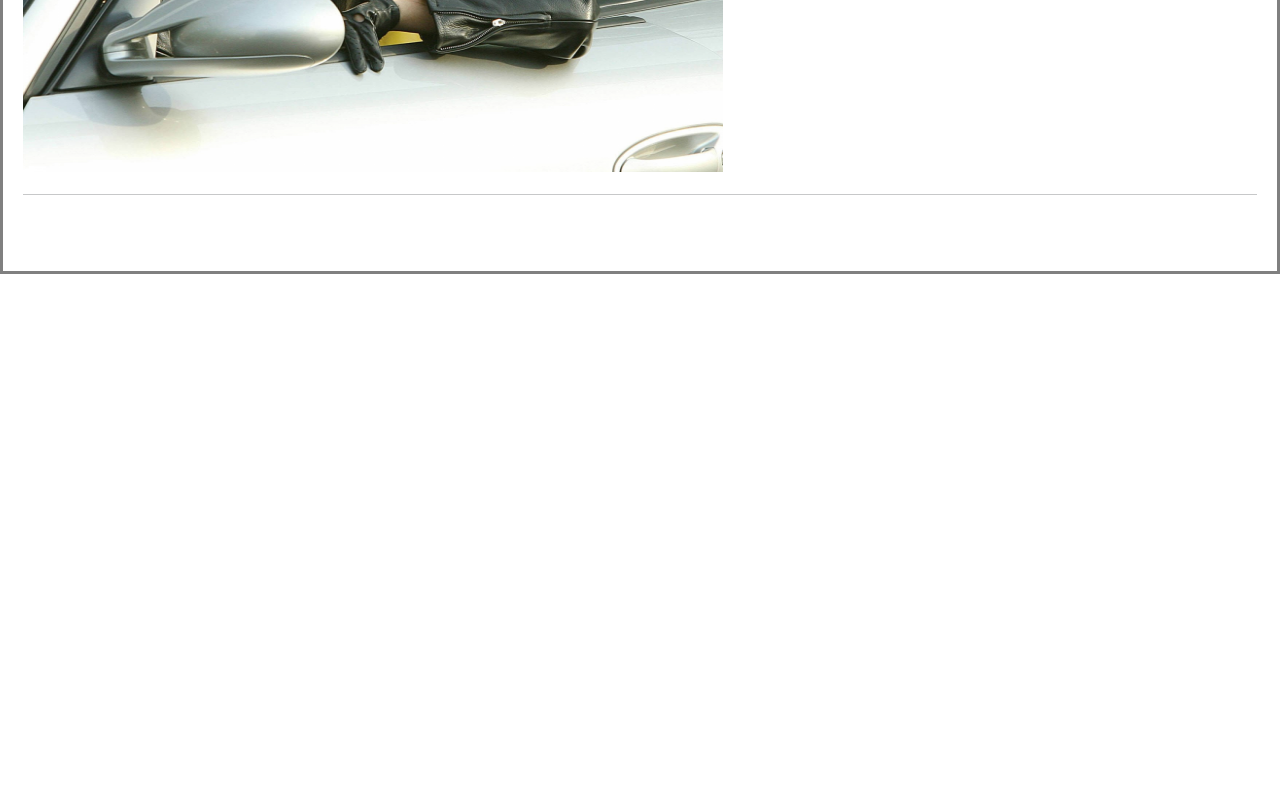
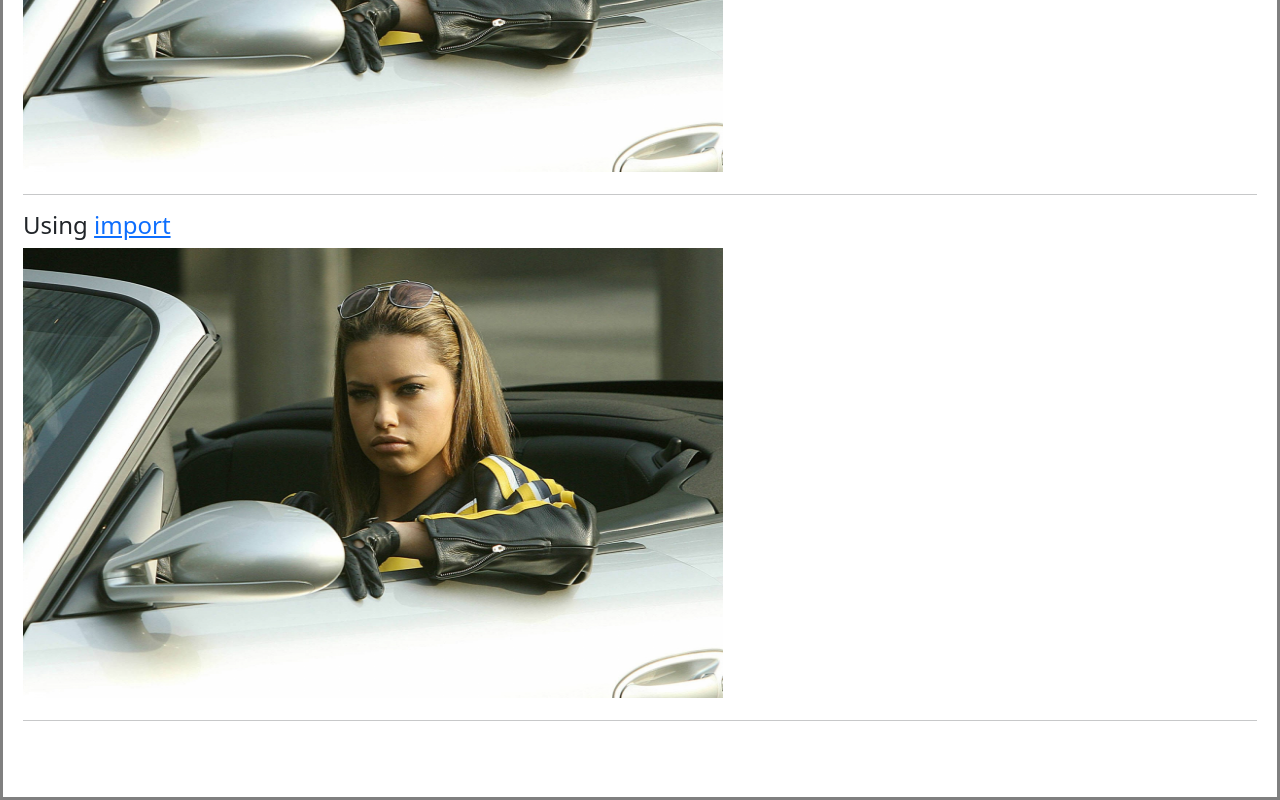
Before and after one commit to stopsopa/next.js-research, a Next.js app: page /images in a window 1280 px wide. Shown: the part 2371-3171 px from the top of the page. Before the commit the page ends 2645 px from the top, so only its background shows below. Built offline with nearby package versions, Linux system fonts and the light colour scheme.

Commit message:
fixing images

```diff
--- a/pages/images.js
+++ b/pages/images.js
@@ -11,8 +11,9 @@ import Image from 'next/image'
 // #15 8.240 You may need an appropriate loader to handle this file type, currently no loaders are configured to process this file. See https://webpack.js.org/concepts#loaders
 // #15 8.240 (Source code omitted for this binary file)
 // : https://github.com/vercel/next.js/issues/9209
+// fixed with next update to "^11.0.1"
 
-// import src from '../public/lima4.png'
+import lima4 from '../public/lima4.png'
 
 /**
  * https://nextjs.org/docs/advanced-features/preview-mode
@@ -29,17 +30,6 @@ export default function Images({
       </Link>
 
       <hr/>
-
-      {/*<Image*/}
-      {/*  src={src}*/}
-      {/*  alt="Picture of the author"*/}
-      {/*  // width={500} automatically provided*/}
-      {/*  // height={500} automatically provided*/}
-      {/*  // blurDataURL="data:..." automatically provided*/}
-      {/*  // Optionally allows to add a blurred version of the image while loading*/}
-      {/*  // placeholder="blur"*/}
-      {/*/>*/}
-      {/*<hr/>*/}
 
       <Image
         src="/lima2.jpg"
@@ -77,6 +67,17 @@ export default function Images({
 
       <hr/>
 
+      <h4>Using <a href="https://nextjs.org/docs/basic-features/image-optimization#image-imports">import</a></h4>
+      <Image
+        data-auto="true"
+        width={700}
+        height={450}
+        src={lima4}
+        alt="lima4"
+      />
+
+      <hr/>
+
     </div>
   )
 }
```
